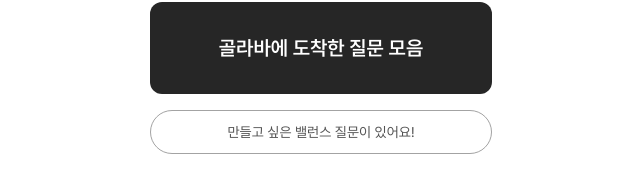
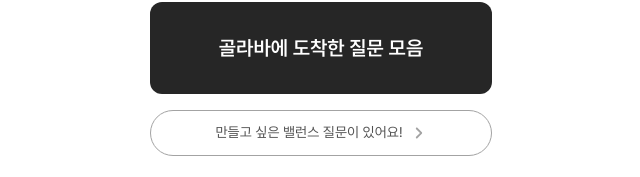
Before and after one commit to beside-kkeuroolryo/OO-front, a React (Vite) app: page / in a window 1280 px wide. Shown: the part 628-805 px from the top of the page, without its empty margins (319-959 px from the left). Built offline with nearby package versions, Linux system fonts and the light colour scheme; no server answers.

Commit message:
design: 홈화면 만들고 싶은 질문 버튼에 아이콘 추가

```diff
--- a/src/pages/Home.tsx
+++ b/src/pages/Home.tsx
@@ -1,6 +1,7 @@
 import { Link } from 'react-router-dom';
 import CategoryLink from '@/components/Home/CategoryLink';
 import Navbar from '@/components/common/Navbar';
+import { ReactComponent as Next } from '@/assets/icons/next.svg';
 
 const bgConfig = 'bg-[url(@/assets/images/home.png)]';
 
@@ -35,9 +36,9 @@ export default function Home() {
         <CategoryLink to="/questions/usermade">골라바에 도착한 질문 모음</CategoryLink>
         <Link
           to="/request"
-          className="font-14 flex justify-center rounded-50 border border-solid border-placeholder py-14 text-primary"
+          className="font-14 flex justify-center gap-8 rounded-50 border border-solid border-placeholder py-14 text-primary"
         >
-          만들고 싶은 밸런스 질문이 있어요!
+          만들고 싶은 밸런스 질문이 있어요! <Next />
         </Link>
       </main>
     </div>
```
Also changed, not shown: src/assets/icons/arrow.svg (deleted), src/assets/icons/next.svg (added).
